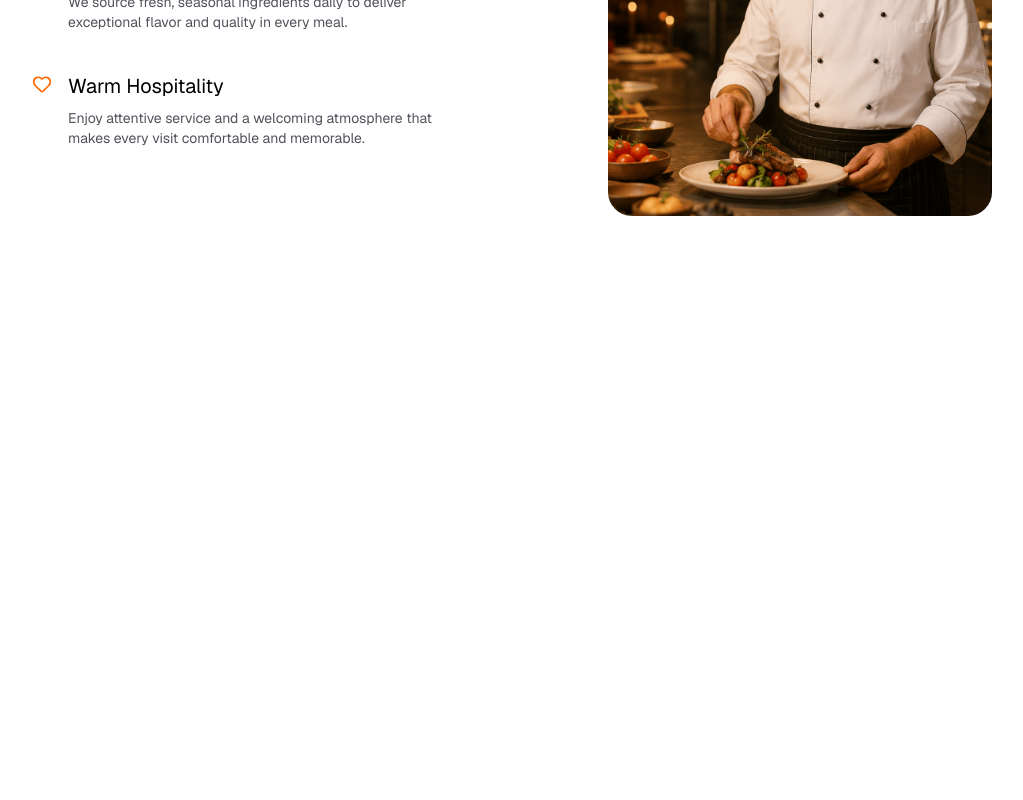
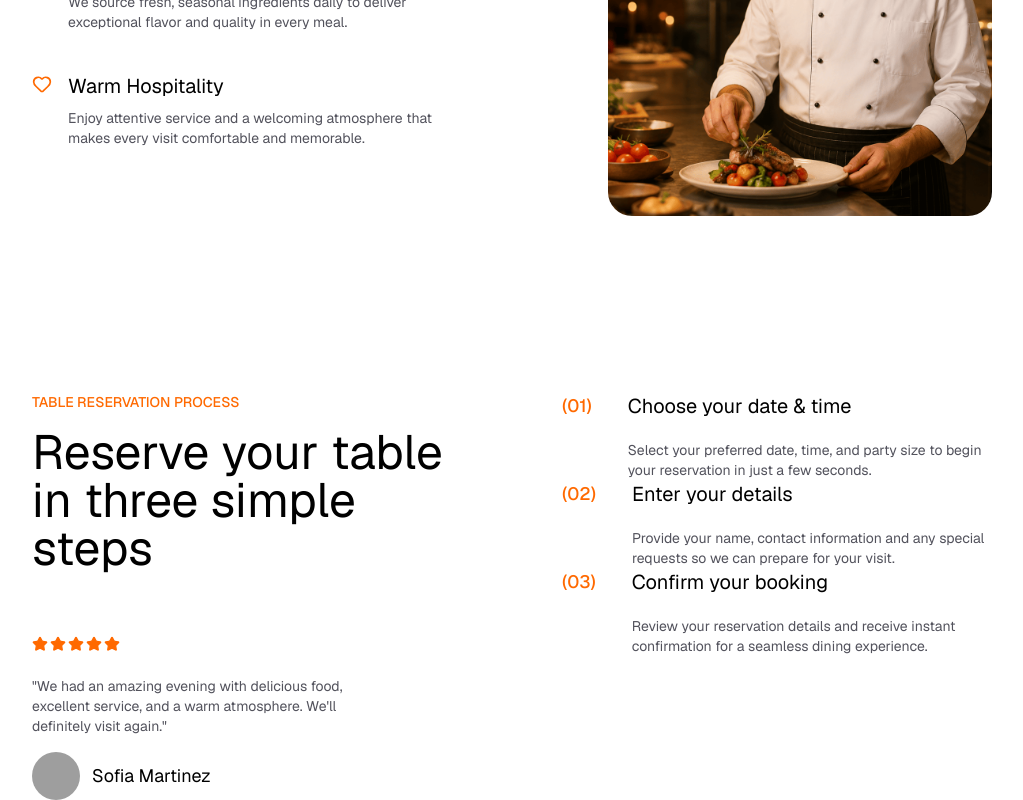
Before and after one commit to Hard1stf/Restro, a React (Vite) app: page / in a window 1280 px wide. Shown: the part 3081-3881 px from the top of the page, without its empty margins (128-1151 px from the left). Before the commit the page ends 3297 px from the top, so only its background shows below. Built offline with nearby package versions, Linux system fonts and the light colour scheme; grey boxes are pictures that could not be loaded.

Commit message:
Add BookingProcess section with animated reservation steps and testimonials

```diff
--- a/src/App.jsx
+++ b/src/App.jsx
@@ -5,6 +5,7 @@
 import Stats from './sections/Stats';
 import Dishes from './sections/Dishes';
 import Features from './sections/Features';
+import BookingProcess from './sections/BookingProcess';
 
 const App = () => {
   return (
@@ -15,6 +16,7 @@
       <Stats />
       <Dishes />
       <Features />
+      <BookingProcess />
     </>
   );
 };
--- /dev/null
+++ b/src/sections/BookingProcess.jsx
@@ -0,0 +1,74 @@
+import { Star } from 'lucide-react';
+import Animated from '../components/Animated';
+import { bookingSteps, bookingTestimonial } from '../data/data';
+
+const BookingProcess = () => {
+  return (
+    <>
+      <section id="booking-process" className="px-auto mt-44">
+        <div className="max-w-7xl mx-auto grid md:grid-cols-2 gap-16 md:gap-25">
+          {/* LeftSide */}
+          <div className="flex flex-col text-center md:text-left">
+            <Animated delay={0.2}>
+              <p className="text-orange-500 font-medium uppercase mb-4">
+                TABLE RESERVATION Process
+              </p>
+            </Animated>
+
+            <Animated delay={0.2}>
+              <h2 className="text-4xl md:text-5xl mb-16">
+                Reserve your table in three simple steps
+              </h2>
+            </Animated>
+
+            <Animated className="flex gap-0.5 mb-6 justify-center md:justify-start">
+              {[...Array(bookingTestimonial.rating)].map((_, i) => (
+                <Star
+                  key={i}
+                  className="size-4 fill-orange-500 text-orange-500"
+                />
+              ))}
+            </Animated>
+
+            <Animated delay={0.2}>
+              <p className="text-zinc-600 max-w-xs max-md:mx-auto mb-4">
+                "{bookingTestimonial.quote}"
+              </p>
+            </Animated>
+
+            <Animated className="flex items-center justify-center md:justify-start gap-3">
+              <img
+                src={bookingTestimonial.authorImg}
+                alt={bookingTestimonial.authorName}
+                className="size-12 rounded-full object-cover"
+              />
+              <span className="text-lg">{bookingTestimonial.authorName}</span>
+            </Animated>
+          </div>
+
+          {/* RightSide */}
+          <div>
+            {bookingSteps.map((step, i) => (
+              <Animated
+                key={i}
+                y={150}
+                delay={i * 0.15}
+                className="flex items-start gap-9"
+              >
+                <span className="text-orange-500 font-medium text-lg shrink-0">
+                  {step.number}
+                </span>
+                <div className="flex flex-col">
+                  <h3 className="text-xl mb-5">{step.title}</h3>
+                  <p className="text-zinc-600">{step.description}</p>
+                </div>
+              </Animated>
+            ))}
+          </div>
+        </div>
+      </section>
+    </>
+  );
+};
+
+export default BookingProcess;
```
